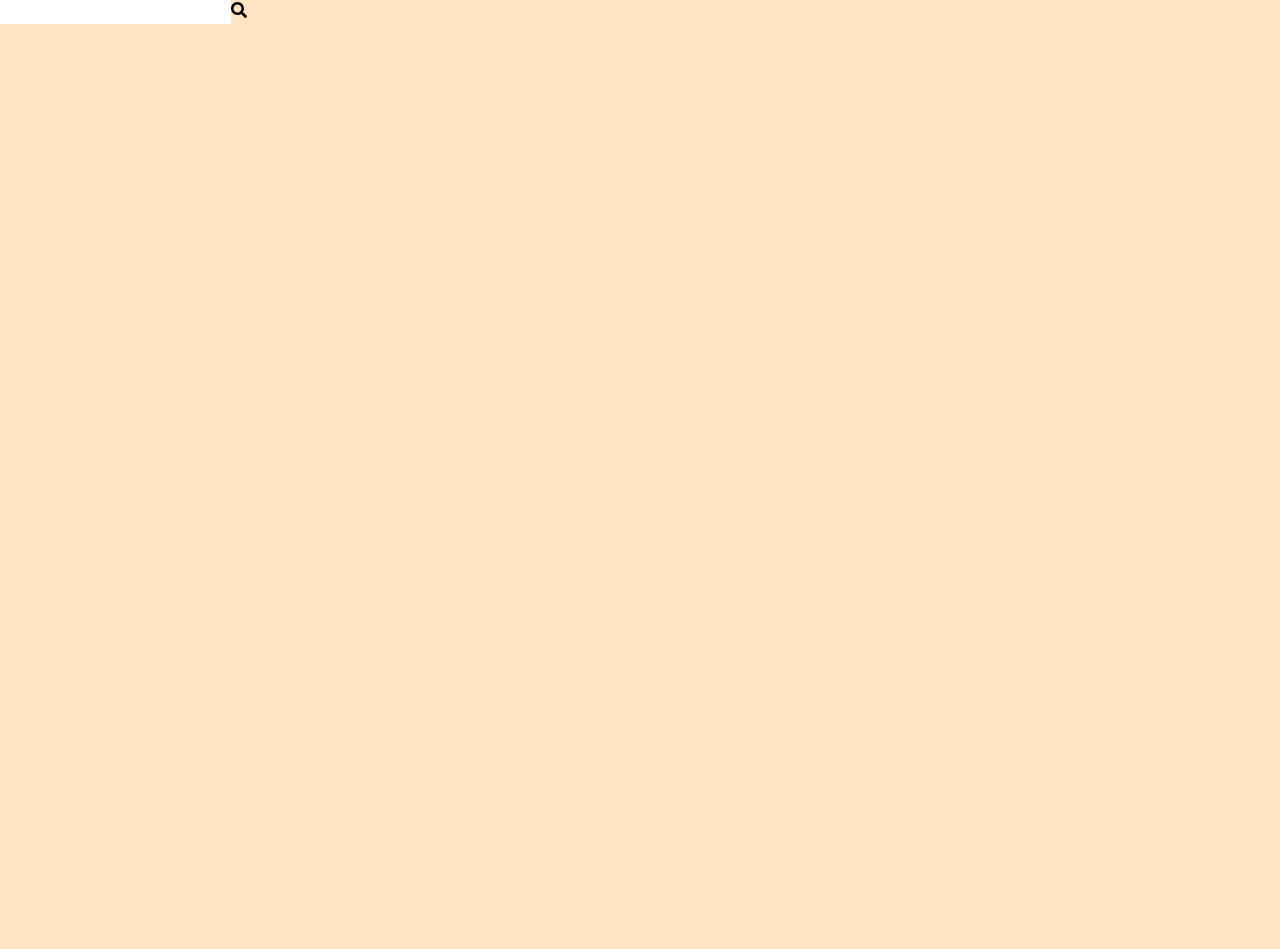
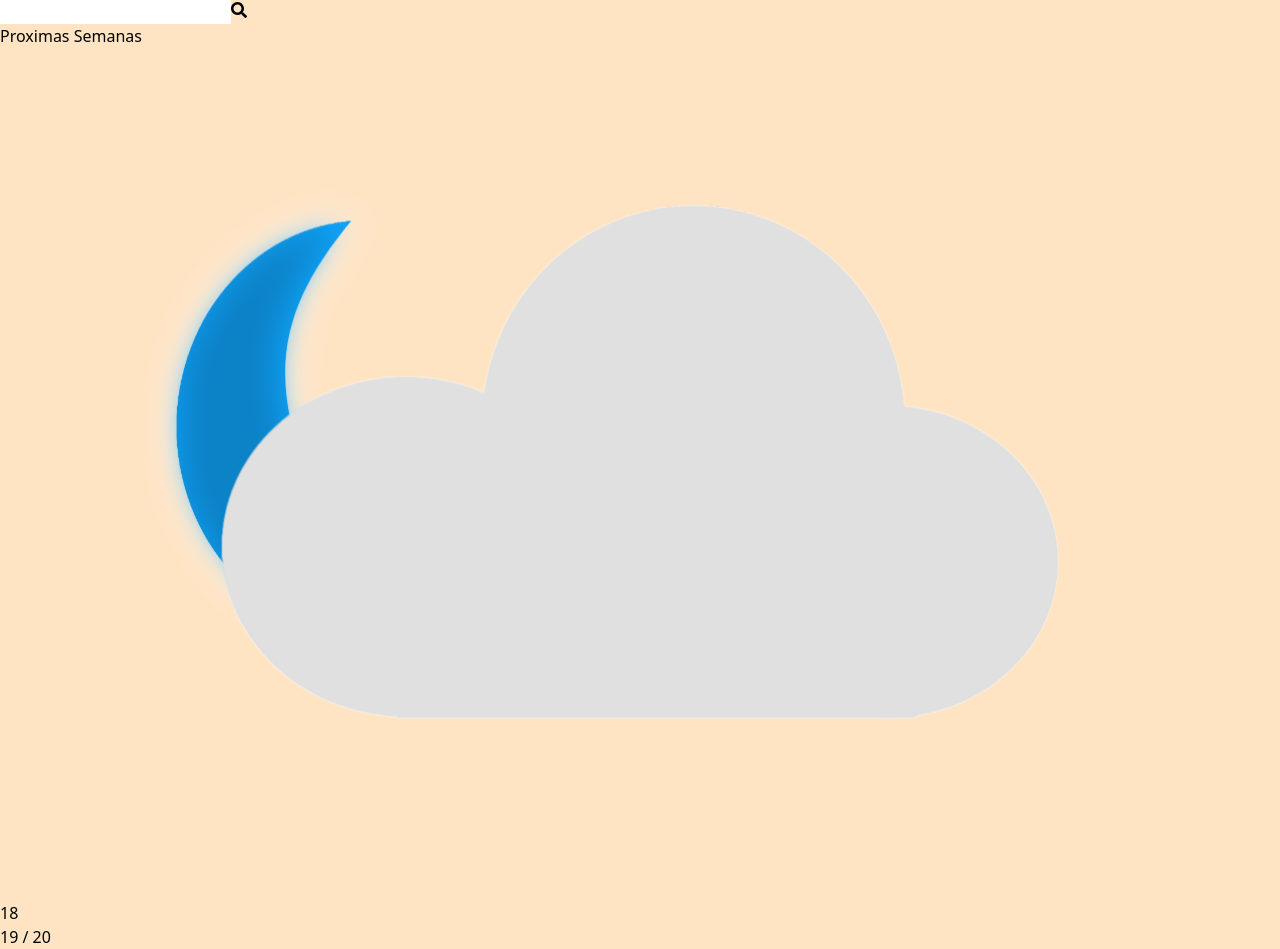
Before and after one commit to jefersonlaurentino/clima, a React (Vite) app: page / in a window 1280 px wide. Before the commit the page ends 800 px from the top, so only its background shows below. Built offline with nearby package versions, Linux system fonts and the light colour scheme; no server answers.

Commit message:
add card do clima da semana

```diff
--- a/src/App.jsx
+++ b/src/App.jsx
@@ -3,6 +3,7 @@ import Cabecalho from "./containers/cabecalho"
 import { FaSearch } from "react-icons/fa";
 import Card from "./containers/Card";
 import CardEstendido from "./containers/Card_estendido";
+import CardSemana from "./containers/Card_semana";
 import CityApi from "./containers/context/CityApi"
 import { useEffect, useState } from "react";
 
@@ -25,8 +26,6 @@ export function App() {
   const [ dereVento , setDereVento ] = useState('')
   const [ lon , setLon ] = useState('')
   const [ lat , setLat ] = useState('')
-  const [ chuvaDe1h , setChuvaDe1h ] = useState('')
-  const [ chuvaDe3h , setChuvaDe3h ] = useState('')
   const [ nascerSol , setNascerSol ] = useState('')
   const [ PorSol , setPorSol ] = useState('')
 
@@ -40,21 +39,6 @@ export function App() {
     let porNimutos = porSol.getMinutes()
 
     setImgClima(dadosClima.weather[0].icon)
-
-    // if (clima == "03n" || clima == "03d" || clima == "04d" || clima == "04n") {
-    //     setImgClima("02d") //nublado
-    // } else if (clima == "09d" || clima == "09n" || clima == "10d" || clima == "10n") {
-    //     setImgClima("10d") // chuva
-    // } else if (clima == "11d") {
-    //     setImgClima("11n") //chuva com trovoadas
-    // } else if ( clima == "13n") {
-    //     setImgClima("13d") //neve
-    // } else if ( clima == "50n") {
-    //     setImgClima("50d") //nevoa
-    // } else {
-    //     setImgClima(clima)
-    // }
-
     setCity(dadosClima.name)
     setPais(`https://flagcdn.com/16x12/${(dadosClima.sys.country).toLowerCase()}.png`)
     setClima(dadosClima.weather[0].description)
@@ -130,9 +114,17 @@ export function App() {
             <FaSearch />
           </Cabecalho>
         </CityApi.Provider>
-        <main className="flex justify-center items-center">
+        <main>
+          <section className="flex justify-center items-center">
             {((!dadosClima == "")?<Card click={estenderCard} climaAPI={{city, pais , imgClima , temp , tempMax , tempMin , clima , lat , lon , veloVento , dereVento , umidade , censacao ,nascerSol , PorSol}}/>:'')}
             {((!dadosClima == "")?<CardEstendido click={minimizarCard} climaAPI={{city, pais , imgClima , temp , tempMax , tempMin , clima , lat , lon , veloVento , dereVento , umidade , censacao ,nascerSol , PorSol}}/>:'')}
+          </section>
+          <section className="mt-5">
+            <h2 className="m-3">Proximas Semanas</h2>
+            <div className="w-full overflow-y-hidden flex gap-3 px-2">
+              <CardSemana climaAPI={{imgClima , temp , tempMax , tempMin }}/>
+            </div>
+          </section>
         </main>
     </>
   )
--- a/src/containers/Card_estendido/index.jsx
+++ b/src/containers/Card_estendido/index.jsx
@@ -18,7 +18,6 @@ export default function CardEstendido (props) {
 
     const clima = props.climaAPI.imgClima
     const [ imgClima , setImgClima ] = useState("")
-    console.log(clima);
 
     setTimeout(()=>{
         if (clima == "03n" || clima == "03d" || clima == "04d" || clima == "04n") {
--- /dev/null
+++ b/src/containers/Card_semana/index.jsx
@@ -0,0 +1,64 @@
+import nublado from "../../../src/imagens/02n.png"
+import chuva from "../../../src/imagens/10d.png"
+import chuvaForte from "../../../src/imagens/11n.png"
+import neve from "../../imagens/13d.png"
+// import nevoa from "../../imagens/50n.png"
+import lua from "../../../src/imagens/01n.png"
+import sol from "../../../src/imagens/01d.png"
+import solNuves from "../../../src/imagens/02d.png"
+import luaNuves from "../../../src/imagens/02n.png"
+import cityApi from "../context/CityApi"
+import { useEffect, useState } from "react"
+
+export default function CardSemana(props){
+    // função para mudar as imagens do clima sem a Api
+    const [ city ] = useState(cityApi)
+    const [ imgClima , setImgClima ] = useState("")
+    let clima = ""
+
+    const arrayClima = [ "01d" , "01n" , "02d" , "02n" , "10d" , "11n" , "13d" ]
+    const climaSemana = (max) => {
+        return Math.floor(Math.random() * max)
+    }
+
+    useEffect(()=>{
+        clima = arrayClima[climaSemana(arrayClima.length - 1)]
+        console.log(clima+12);
+    },[city])
+    // fim da função
+
+    setTimeout(()=>{
+        if (clima == "03n" || clima == "03d" || clima == "04d" || clima == "04n") {
+            setImgClima(nublado) //nublado
+        } else if (clima == "09d" || clima == "09n" || clima == "10d" || clima == "10n") {
+            setImgClima(chuva) // chuva
+        } else if (clima == "11d") {
+            setImgClima(chuvaForte) //chuva com trovoadas
+        } else if ( clima == "13n") {
+            setImgClima(neve) //neve
+        } else if ( clima == "50n") {
+            setImgClima(nevoa) //nevoa
+        } else if ( clima == "01d"){
+            setImgClima(sol)
+        } else if ( clima == "01n"){
+            setImgClima(lua)
+        } else if ( clima == "02d"){
+            setImgClima(solNuves)
+        } else {
+            setImgClima(luaNuves)
+        }
+        console.log(clima+14);
+    },200)
+
+    return (
+        <section className="bg-white rounded-lg p-2">
+            <article>
+                <img src={imgClima} alt="" />
+                <div>
+                    <p>18</p>
+                    <p>19 / 20</p>
+                </div>
+            </article>
+        </section>
+    )
+}
```
Lines whose indentation alone changed are shown as unchanged.
